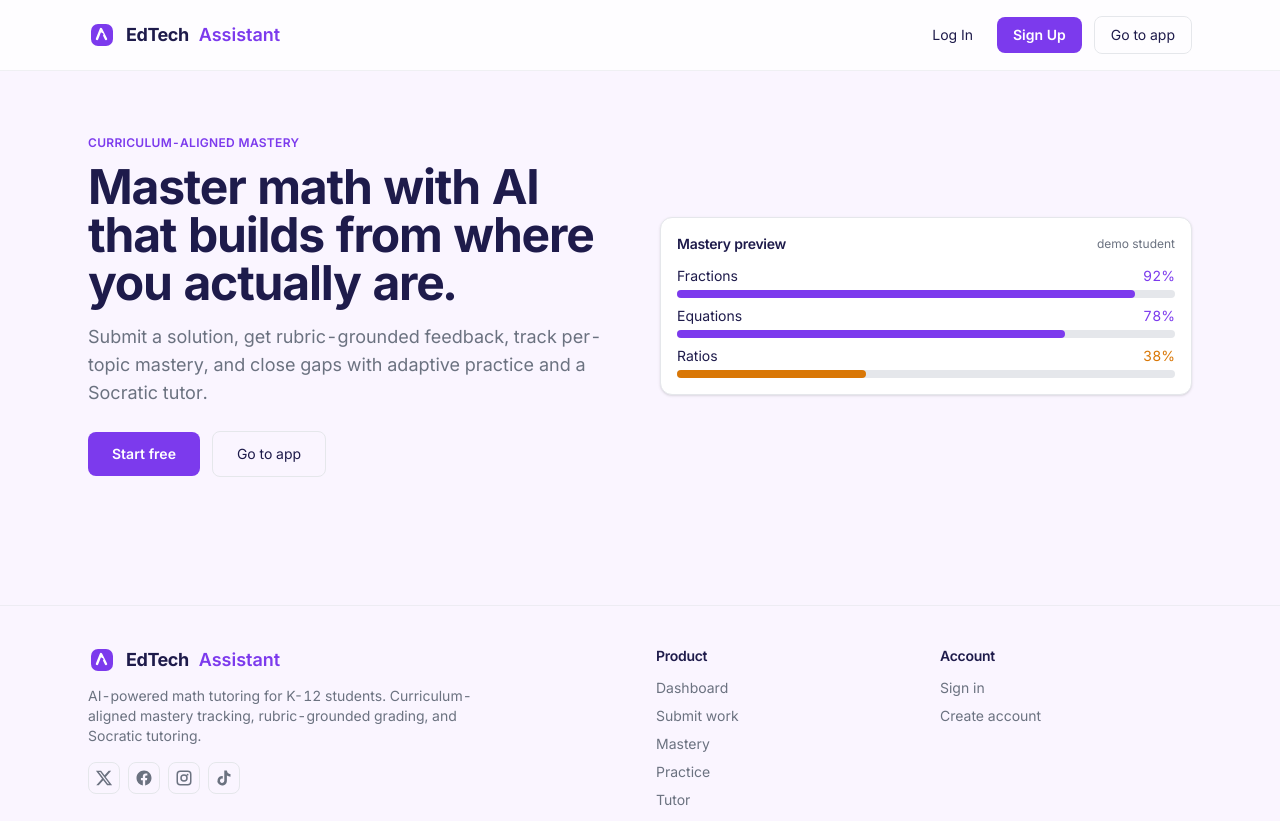
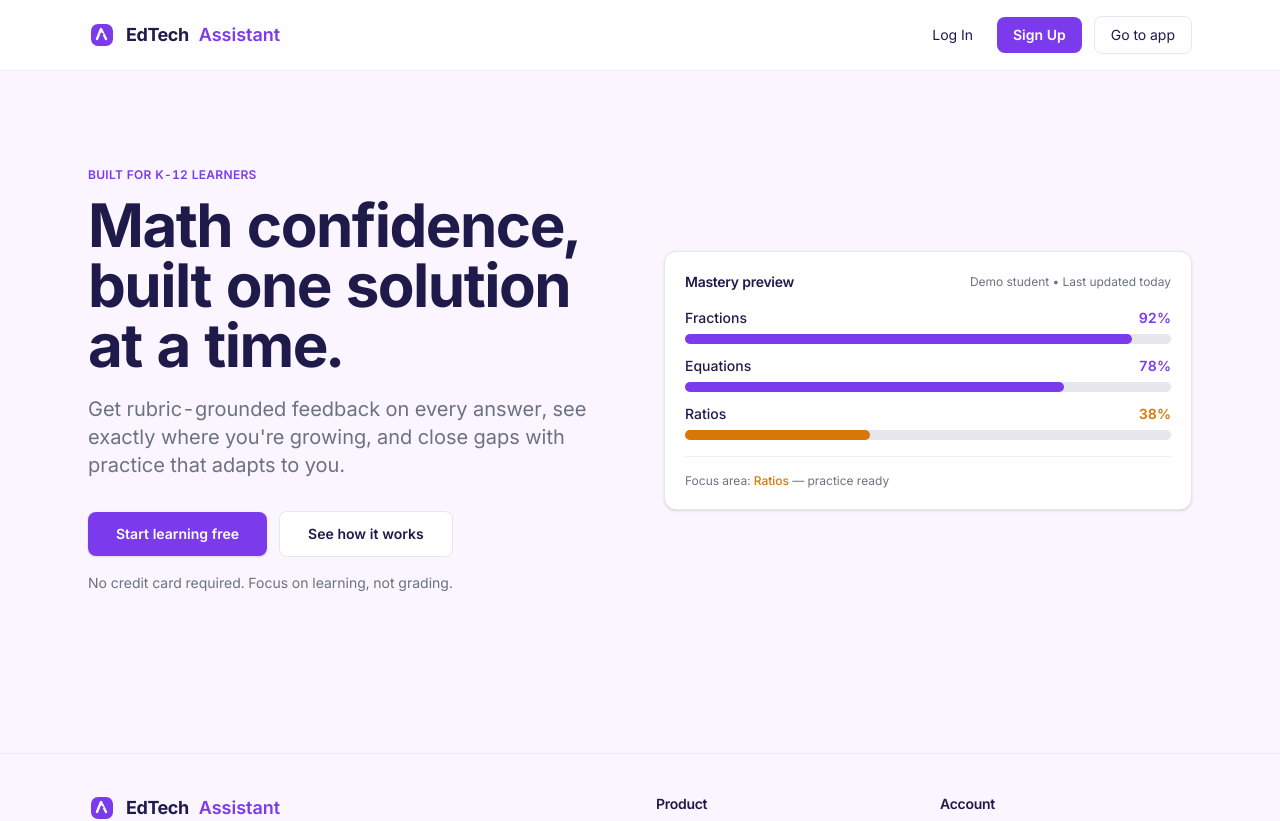
Before and after one commit to ThamiRoneo/edtech-assistant, a Next.js app in the folder frontend/: page / in a window 1280 px wide. Shown: the top 821 px of the page. Built offline with nearby package versions, Linux system fonts and the light colour scheme.

Commit message:
feat: strengthen hero brand voice and visibility

```diff
--- a/frontend/src/app/page.tsx
+++ b/frontend/src/app/page.tsx
@@ -25,41 +25,45 @@ export default function Landing() {
         </div>
       </nav>
 
-      <section className="max-w-6xl mx-auto px-6 py-16">
-        <div className="grid grid-cols-1 lg:grid-cols-2 gap-10 items-center">
+      <section className="max-w-6xl mx-auto px-6 py-16 lg:py-24">
+        <div className="grid grid-cols-1 lg:grid-cols-2 gap-12 items-center">
           <div>
-            <p className="text-xs font-semibold uppercase tracking-wide text-primary">Curriculum-aligned mastery</p>
-            <h1 className="mt-3 text-5xl font-bold tracking-tight">
-              Master math with AI that builds from where you actually are.
+            <p className="text-xs font-semibold uppercase tracking-wide text-primary">Built for K-12 learners</p>
+            <h1 className="mt-3 text-5xl lg:text-6xl font-bold tracking-tight">
+              Math confidence, built one solution at a time.
             </h1>
-            <p className="mt-4 text-lg text-muted max-w-xl">
-              Submit a solution, get rubric-grounded feedback, track per-topic mastery, and close gaps with adaptive practice and a Socratic tutor.
+            <p className="mt-5 text-lg lg:text-xl text-muted max-w-xl">
+              Get rubric-grounded feedback on every answer, see exactly where you're growing, and close gaps with practice that adapts to you.
             </p>
-            <div className="mt-6 flex flex-wrap items-center gap-3">
-              <Link href="/sign-up" className="rounded-lg bg-primary px-6 py-3 text-sm font-semibold text-white hover:bg-primary-600">Start free</Link>
-              <Link href="/dashboard" className="rounded-lg border border-border px-6 py-3 text-sm hover:border-primary/40">Go to app</Link>
+            <div className="mt-8 flex flex-wrap items-center gap-3">
+              <Link href="/sign-up" className="rounded-lg bg-primary px-7 py-3 text-sm font-semibold text-white hover:bg-primary-600 transition-colors shadow-sm">Start learning free</Link>
+              <Link href="/dashboard" className="rounded-lg border border-border bg-surface px-7 py-3 text-sm font-semibold hover:border-primary/40 transition-colors">See how it works</Link>
             </div>
+            <p className="mt-4 text-sm text-muted">No credit card required. Focus on learning, not grading.</p>
           </div>
-          <div className="rounded-xl border border-border bg-surface p-4 shadow-sm">
-            <div className="flex items-center justify-between mb-3">
+          <div className="rounded-xl border border-border bg-surface p-5 shadow-sm">
+            <div className="flex items-center justify-between mb-4">
               <h3 className="text-sm font-semibold">Mastery preview</h3>
-              <span className="text-xs text-muted">demo student</span>
+              <span className="text-xs text-muted">Demo student • Last updated today</span>
             </div>
-            <div className="space-y-2">
+            <div className="space-y-3">
               {DEMO.map((d) => (
                 <div key={d.label}>
                   <div className="flex items-center justify-between text-sm">
-                    <span>{d.label}</span>
-                    <span className={d.pct < 50 ? "text-warning" : "text-primary"}>{d.pct}%</span>
+                    <span className="font-medium">{d.label}</span>
+                    <span className={d.pct < 50 ? "text-warning font-semibold" : "text-primary font-semibold"}>{d.pct}%</span>
                   </div>
-                  <div className="mt-1 h-2 w-full rounded-full bg-border">
+                  <div className="mt-1.5 h-2.5 w-full rounded-full bg-border">
                     <div
-                      className={`h-full rounded-full ${d.pct < 50 ? "bg-warning" : "bg-primary"}`}
+                      className={`h-full rounded-full transition-all ${d.pct < 50 ? "bg-warning" : "bg-primary"}`}
                       style={{ width: `${d.pct}%` }}
                     />
                   </div>
                 </div>
               ))}
+            </div>
+            <div className="mt-4 pt-4 border-t border-border/60">
+              <p className="text-xs text-muted">Focus area: <span className="text-warning font-medium">Ratios</span> — practice ready</p>
             </div>
           </div>
         </div>
```
